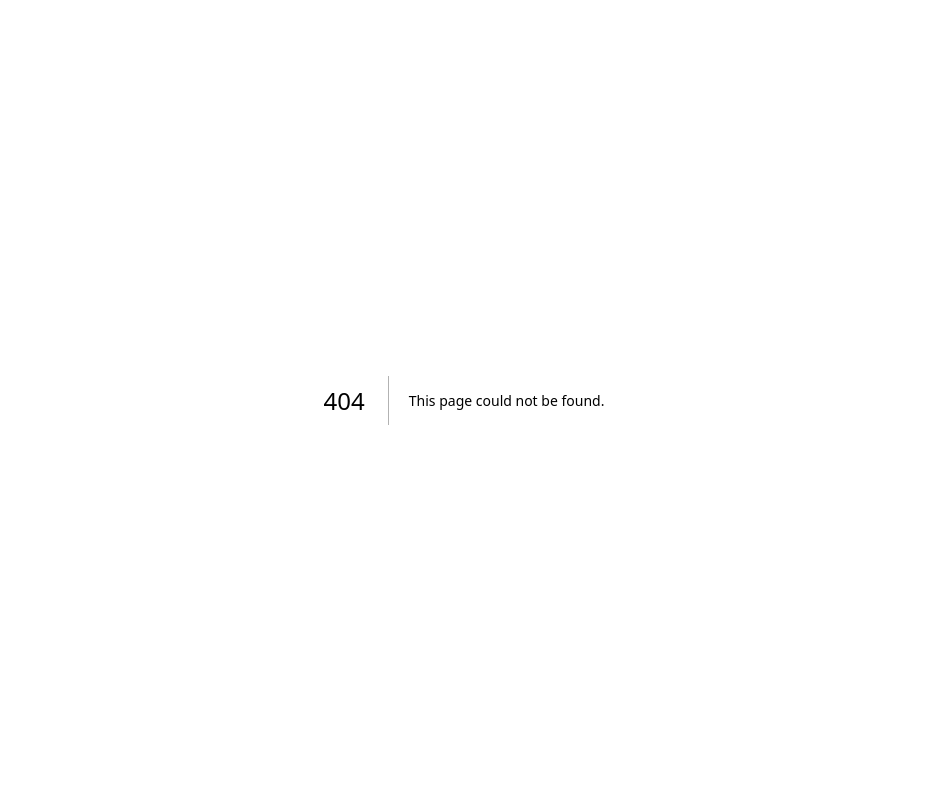
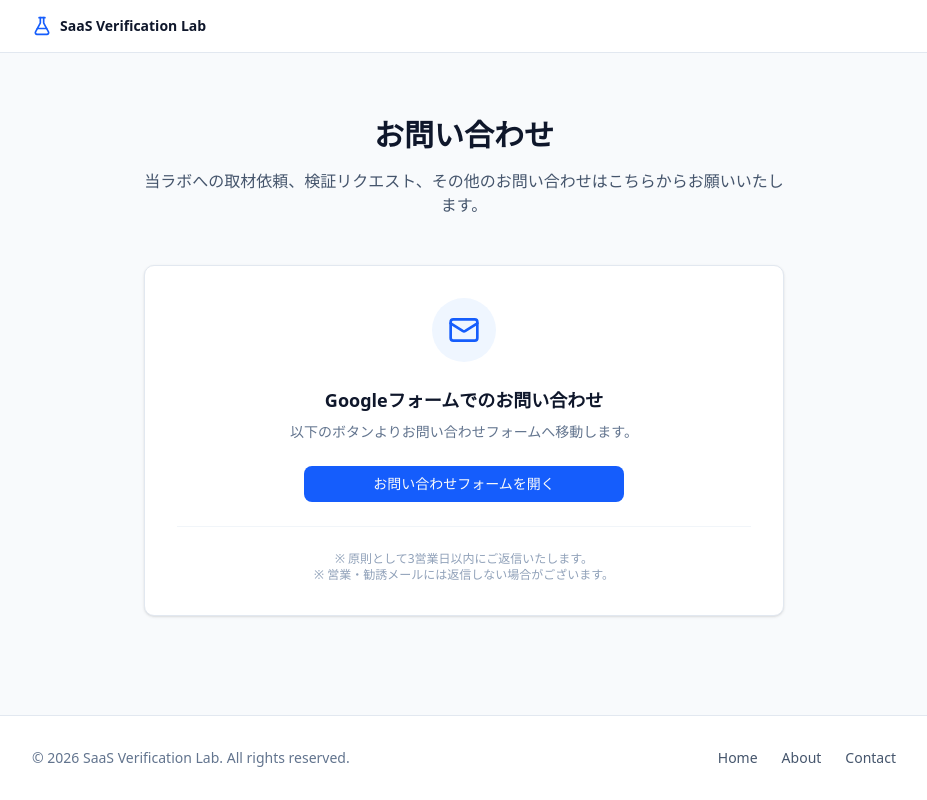
Before and after one commit to chanyu-restarts/saas-verification-lab, a Next.js app: page /contact in a window 1280 px wide. Before the commit this address had no page. Shown: the whole page, without its empty margins (176-1103 px from the left). Built offline with nearby package versions, Linux system fonts and the light colour scheme.

Commit message:
feat: add Contact page to prevent 404

```diff
--- /dev/null
+++ b/src/app/contact/page.tsx
@@ -0,0 +1,81 @@
+import Link from "next/link";
+import { Mail, FlaskConical } from "lucide-react";
+import { Button } from "@/components/ui/button";
+
+export default function ContactPage() {
+    return (
+        <div className="min-h-screen bg-slate-50 dark:bg-slate-950 flex flex-col">
+            {/* Header */}
+            <header className="border-b border-slate-200 dark:border-slate-800 bg-white dark:bg-slate-900">
+                <div className="max-w-4xl mx-auto px-4 py-4 flex items-center justify-between">
+                    <Link href="/" className="flex items-center gap-2 text-slate-900 dark:text-slate-100 hover:opacity-80 transition-opacity">
+                        <FlaskConical className="h-5 w-5 text-blue-600" />
+                        <span className="font-semibold text-sm">SaaS Verification Lab</span>
+                    </Link>
+                </div>
+            </header>
+
+            <main className="flex-grow max-w-2xl mx-auto px-4 py-16 w-full">
+                <div className="text-center mb-12">
+                    <h1 className="text-3xl font-bold text-slate-900 dark:text-slate-100 mb-4">
+                        お問い合わせ
+                    </h1>
+                    <p className="text-slate-600 dark:text-slate-400">
+                        当ラボへの取材依頼、検証リクエスト、その他のお問い合わせはこちらからお願いいたします。
+                    </p>
+                </div>
+
+                <div className="bg-white dark:bg-slate-900 rounded-lg border border-slate-200 dark:border-slate-800 p-8 shadow-sm">
+                    <div className="flex flex-col items-center justify-center text-center space-y-6">
+                        <div className="p-4 bg-blue-50 dark:bg-blue-900/20 rounded-full">
+                            <Mail className="h-8 w-8 text-blue-600 dark:text-blue-400" />
+                        </div>
+
+                        <div className="space-y-2">
+                            <h2 className="font-semibold text-lg text-slate-900 dark:text-slate-100">
+                                Googleフォームでのお問い合わせ
+                            </h2>
+                            <p className="text-sm text-slate-500 dark:text-slate-400">
+                                以下のボタンよりお問い合わせフォームへ移動します。
+                            </p>
+                        </div>
+
+                        <Button asChild className="w-full max-w-xs bg-blue-600 hover:bg-blue-700">
+                            {/* 実際のフォームURLがないため、一時的に#としています。後ほど差し替えてください。 */}
+                            <a href="#" target="_blank" rel="noopener noreferrer">
+                                お問い合わせフォームを開く
+                            </a>
+                        </Button>
+
+                        <div className="pt-6 border-t border-slate-100 dark:border-slate-800 w-full">
+                            <p className="text-xs text-slate-400">
+                                ※ 原則として3営業日以内にご返信いたします。<br />
+                                ※ 営業・勧誘メールには返信しない場合がございます。
+                            </p>
+                        </div>
+                    </div>
+                </div>
+            </main>
+
+            {/* Footer */}
+            <footer className="border-t border-slate-200 dark:border-slate-800 bg-white dark:bg-slate-900">
+                <div className="max-w-4xl mx-auto px-4 py-8 flex flex-col md:flex-row items-center justify-between gap-4">
+                    <p className="text-sm text-slate-500 dark:text-slate-500">
+                        © 2026 SaaS Verification Lab. All rights reserved.
+                    </p>
+                    <nav className="flex gap-6 text-sm">
+                        <Link href="/" className="text-slate-600 hover:text-slate-900 dark:text-slate-400 dark:hover:text-slate-100">
+                            Home
+                        </Link>
+                        <Link href="/about" className="text-slate-600 hover:text-slate-900 dark:text-slate-400 dark:hover:text-slate-100">
+                            About
+                        </Link>
+                        <Link href="/contact" className="text-slate-600 hover:text-slate-900 dark:text-slate-400 dark:hover:text-slate-100 font-medium">
+                            Contact
+                        </Link>
+                    </nav>
+                </div>
+            </footer>
+        </div>
+    );
+}
```
